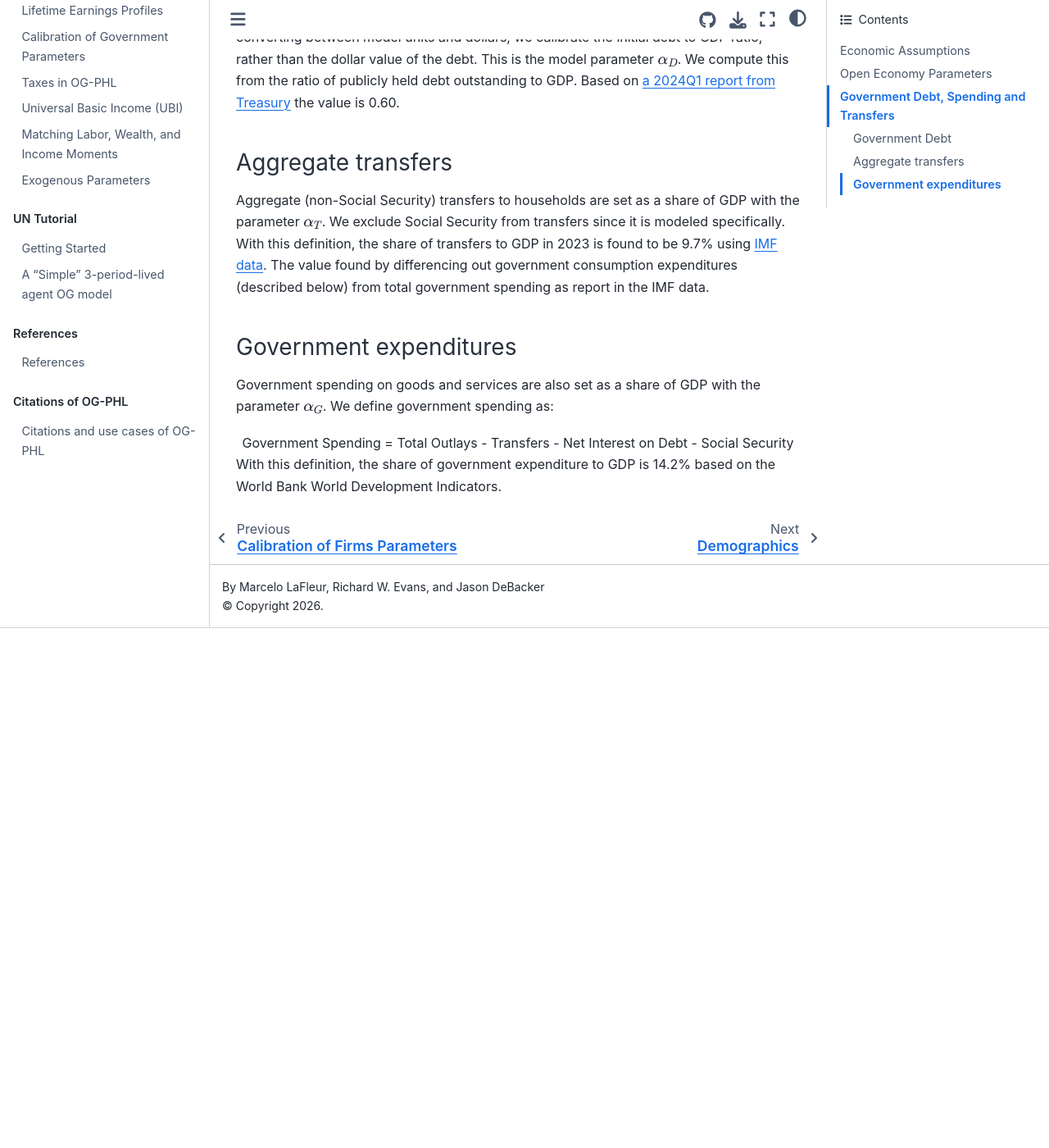
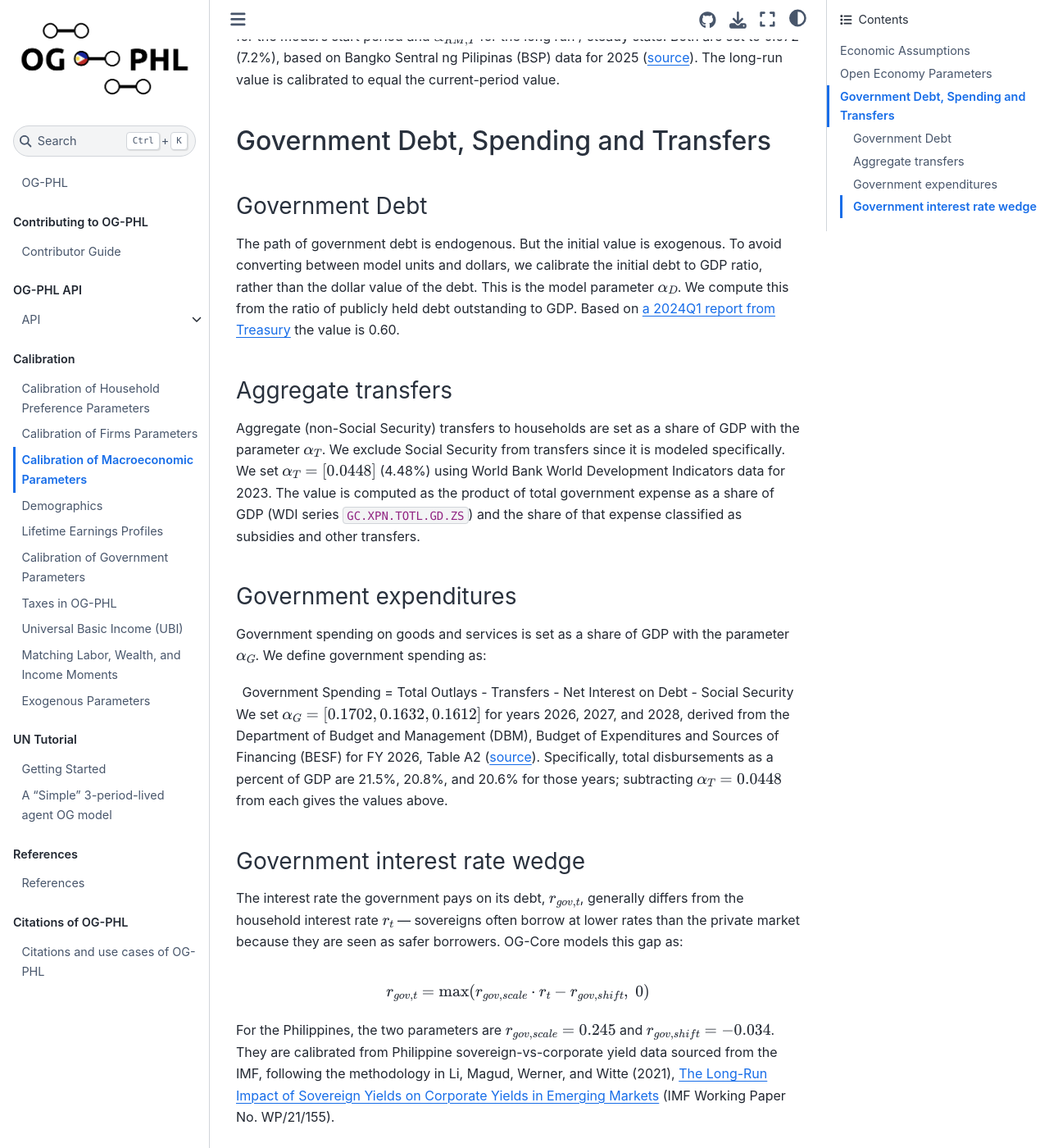
Before and after one commit to EAPD-DRB/OG-PHL, a Jupyter Book: the page built from docs/book/content/calibration/macro.md, in a window 1280 px wide and 1400 px high, scrolled down 1138 px. Shown: the whole window at 82% size. Built offline with Jupyter Book 1.0.4 settings and Sphinx 7.4.7 and the Sphinx Book theme 1.1.4, drawn with Linux system fonts in a browser that asks for light colours; comment, search, counter and statistics services are not loaded; before the commit the page ends 1904 px from its top, so only the background shows below that; some of the changed text lies outside the part shown.

Commit message:
Update calibration docs to match PR #48 parameter values and sources

```diff
--- a/docs/book/content/calibration/macro.md
+++ b/docs/book/content/calibration/macro.md
@@ -3,21 +3,25 @@
 
 ## Economic Assumptions
 
-As the default rate of labor augmenting technological change, $g_y$, we use a value of 3.6%.  The average annual growth rate in GDP per capita in the Philippines between 2000 and 2019 is 3.6% per year.
+As the default rate of labor augmenting technological change, $g_y$, we use a value of 3.6%. The average annual growth rate in GDP per capita in the Philippines between 2000 and 2019 is 3.6% per year. The pre-pandemic window is used deliberately to avoid COVID-era volatility distorting the steady-state productivity target.
 
 ## Open Economy Parameters
 
 ### Foreign holding of government debt in the initial period
 
-The path of foreign holding of domestic debt is endogenous, but the initial period stock of debt held by foreign investors is exogenous.  We set this parameter, `initial_foreign_debt_ratio` to 0.142, as determined from data from the World Bank's World Development Indicators.
+The path of foreign holding of domestic debt is endogenous, but the initial period stock of debt held by foreign investors is exogenous. We set this parameter, `initial_foreign_debt_ratio`, to 0.2, based on the Bureau of the Treasury (BTr) Debt Indicator report for Q4 2025 ([source](https://www.treasury.gov.ph/wp-content/uploads/2026/02/Debt-Indicator-December-2025.pdf)).
 
 ### Foreign purchases of newly issued debt
 
-We set $\zeta_D = 0.142$.  This was not directly observed in the data, so the value was set to the current share of foreign holdings of government debt.
+We set $\zeta_D = 0.2$. This is calibrated to equal `initial_foreign_debt_ratio` above, on the assumption that the foreign share of newly issued debt matches the foreign share of the existing stock.
 
 ### Foreign holdings of excess capital
 
-We set $\zeta_K = 0.9$. Note, this parameter is harder to pin down from the data as foreign purchases on "excess" capital demand is not typically directly measured or reported.  A value of 0.9 implies a high degree of openness to international capital flows.
+We set $\zeta_K = 0.9$. Note, this parameter is harder to pin down from the data as foreign purchases on "excess" capital demand is not typically directly measured or reported. A value of 0.9 implies a high degree of openness to international capital flows.
+
+### Remittances as a share of GDP
+
+Personal remittance inflows to the Philippines are a substantial component of household income. The ratio of aggregate remittances to GDP is governed by two parameters: $\alpha_{RM,1}$ for the model's start period and $\alpha_{RM,T}$ for the long run / steady state. Both are set to 0.072 (7.2%), based on Bangko Sentral ng Pilipinas (BSP) data for 2025 ([source](https://www.bsp.gov.ph/SitePages/MediaAndResearch/MediaDisp.aspx?ItemId=7821&MType=MediaReleases)). The long-run value is calibrated to equal the current-period value.
 
 ## Government Debt, Spending and Transfers
 
@@ -27,10 +31,18 @@ The path of government debt is endogenous.  But the initial value is exogenous.
 
 ### Aggregate transfers
 
-Aggregate (non-Social Security) transfers to households are set as a share of GDP with the parameter $\alpha_T$. We exclude Social Security from transfers since it is modeled specifically. With this definition, the share of transfers to GDP in 2023 is found to be 9.7% using [IMF data](https://www.imf.org/external/datamapper/profile/PHL).  The value found by differencing out government consumption expenditures (described below) from total government spending as report in the IMF data.
+Aggregate (non-Social Security) transfers to households are set as a share of GDP with the parameter $\alpha_T$. We exclude Social Security from transfers since it is modeled specifically. We set $\alpha_T = [0.0448]$ (4.48%) using World Bank World Development Indicators data for 2023. The value is computed as the product of total government expense as a share of GDP (WDI series `GC.XPN.TOTL.GD.ZS`) and the share of that expense classified as subsidies and other transfers.
 
 ### Government expenditures
 
-Government spending on goods and services are also set as a share of GDP with the parameter $\alpha_G$. We define government spending as:
+Government spending on goods and services is set as a share of GDP with the parameter $\alpha_G$. We define government spending as:
     <center>Government Spending = Total Outlays - Transfers - Net Interest on Debt - Social Security</center>
-With this definition, the share of government expenditure to GDP is 14.2% based on the World Bank World Development Indicators.
+We set $\alpha_G = [0.1702, 0.1632, 0.1612]$ for years 2026, 2027, and 2028, derived from the Department of Budget and Management (DBM), Budget of Expenditures and Sources of Financing (BESF) for FY 2026, Table A2 ([source](https://www.dbm.gov.ph/wp-content/uploads/BESF/BESF2026/A2.pdf)). Specifically, total disbursements as a percent of GDP are 21.5%, 20.8%, and 20.6% for those years; subtracting $\alpha_T = 0.0448$ from each gives the values above.
+
+### Government interest rate wedge
+
+The interest rate the government pays on its debt, $r_{gov,t}$, generally differs from the household interest rate $r_t$ — sovereigns often borrow at lower rates than the private market because they are seen as safer borrowers. OG-Core models this gap as:
+
+$$r_{gov,t} = \max(r_{gov,scale} \cdot r_t - r_{gov,shift},\; 0)$$
+
+For the Philippines, the two parameters are $r_{gov,scale} = 0.245$ and $r_{gov,shift} = -0.034$. They are calibrated from Philippine sovereign-vs-corporate yield data sourced from the IMF, following the methodology in Li, Magud, Werner, and Witte (2021), [The Long-Run Impact of Sovereign Yields on Corporate Yields in Emerging Markets](https://www.imf.org/en/Publications/WP/Issues/2021/06/04/The-Long-Run-Impact-of-Sovereign-Yields-on-Corporate-Yields-in-Emerging-Markets-50224) (IMF Working Paper No. WP/21/155).
```
Also changed, not shown: docs/book/content/calibration/exogenous_parameters.md (+7 -7 lines), docs/book/content/calibration/government.md (+3 -3 lines), docs/book/content/calibration/taxes.md (+5 -1 lines).
